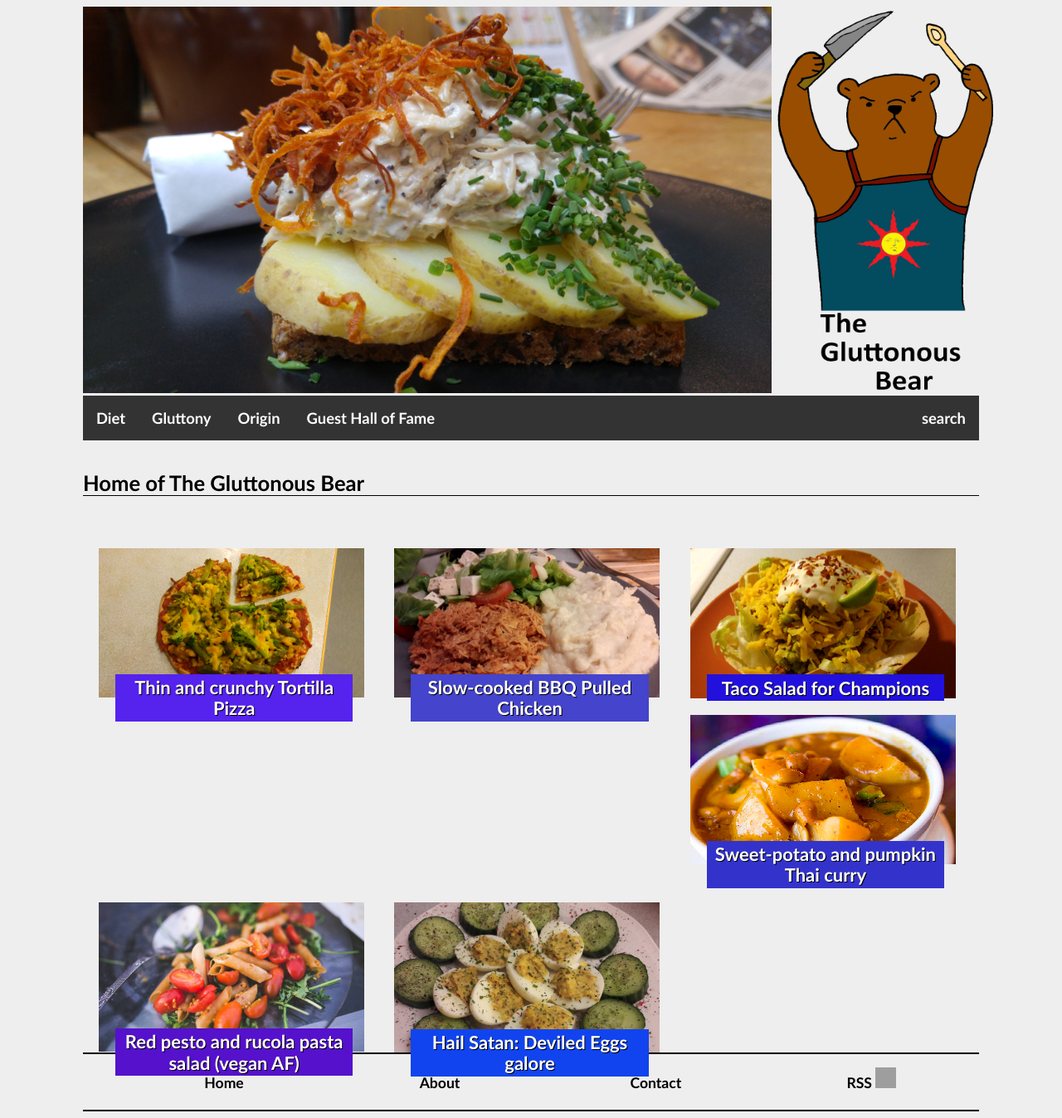
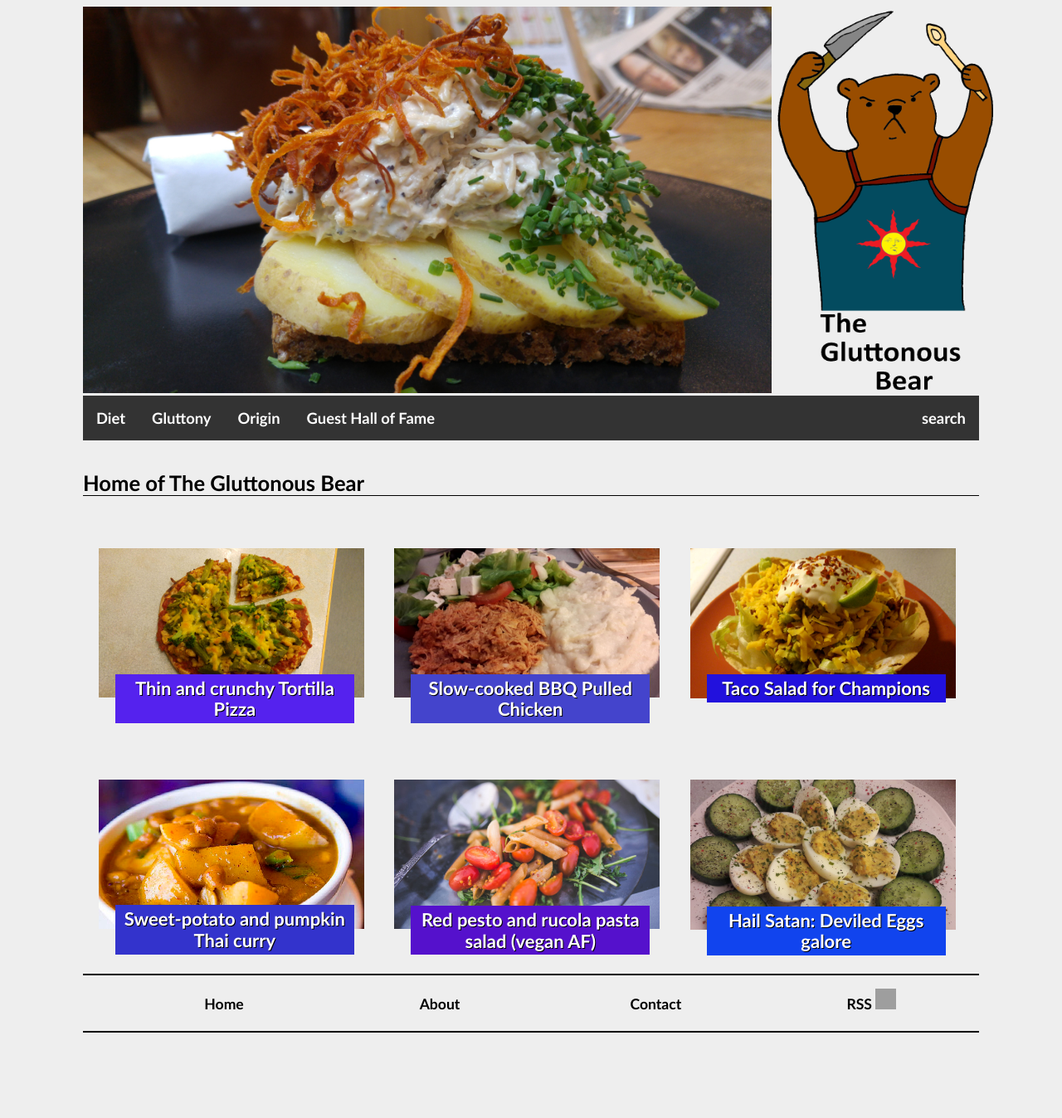
Before and after one commit to gluttonousbear/gluttonousbear.github.io, a Jekyll site: the page built from index.html, in a window 1280 px wide. Shown: the whole page at 83% size. Built offline with Jekyll 4.4.1, drawn with Linux system fonts in a browser that asks for light colours; after the commit the page ends 1253 px from its top, so only the background shows below that; grey boxes are pictures that could not be loaded.

Commit message:
Update main.css

```diff
--- a/css/main.css
+++ b/css/main.css
@@ -252,8 +252,8 @@
 	padding:2px;
 }
 span.thumbnail-text {
-	padding:1.25%;
-	position:relative;
+	padding:4px;
+	position:absolute;
 	font-weight:bold;
 	font-size:125%;
 	display:block;
@@ -263,7 +263,7 @@
 	width:280px;
 	margin-left:20px;
 	margin-top:-35px;
-	margin-bottom:-75px;
+
 }
 section.thumbnail-collection {
 	width:1080px;
@@ -276,5 +276,6 @@
 	margin: 3% 3% 3% 3%;
 }
 a.thumbnail {
+	position:relative;
 	text-decoration:none;
 }
```
